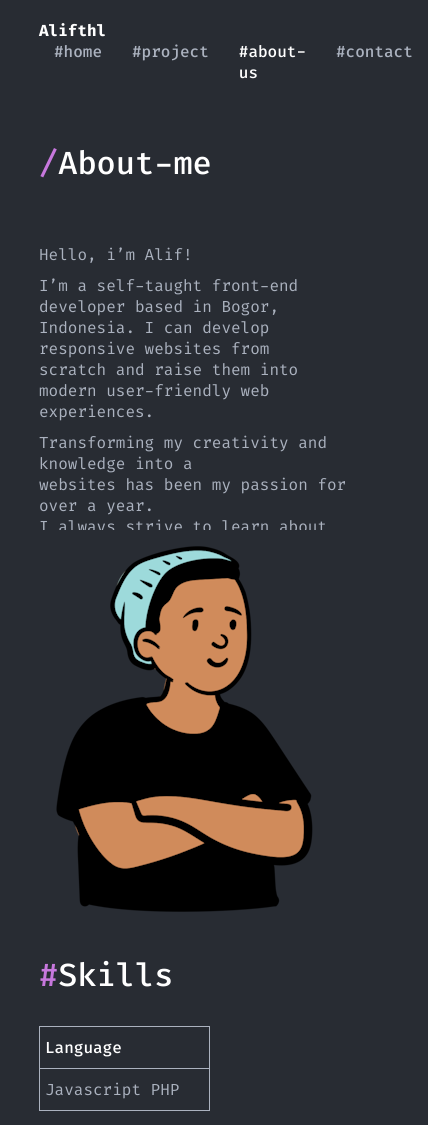
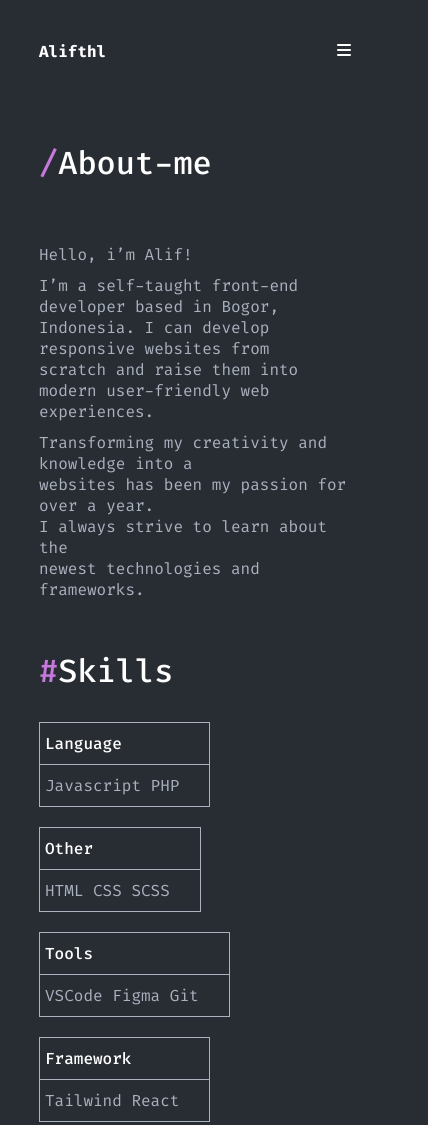
Before and after one commit to Alifthl/alifthl.github.io, a plain HTML site: page about-me.html in a window 390 px wide. Shown: the top 1125 px of the page, 428 px wide, since content can reach past the window. Drawn offline with Linux system fonts and the light colour scheme.

Commit message:
fix about

```diff
--- a/about-me.html
+++ b/about-me.html
@@ -3,6 +3,10 @@
   <head>
     <meta charset="UTF-8" />
     <meta name="viewport" content="width=device-width, initial-scale=1.0" />
+    <script
+      src="https://kit.fontawesome.com/59caf9dd61.js"
+      crossorigin="anonymous"
+    ></script>
     <link rel="stylesheet" href="assets/css/about-me.css" />
     <title>Alifthl - Portfolio</title>
   </head>
@@ -10,11 +14,14 @@
     <nav>
       <h1>Alifthl</h1>
       <ul>
-        <li><a href="index.html">#home</a></li>
-        <li><a href="project.html">#project</a></li>
+        <li><a href="">#home</a></li>
+        <li><a href="">#project</a></li>
         <li><a href="about-me.html" class="active">#about-us</a></li>
-        <li><a href="contact.html">#contact</a></li>
+        <li><a href="">#contact</a></li>
       </ul>
+      <div class="icon">
+        <a href="#"><i class="fa-solid fa-bars"></i></a>
+      </div>
     </nav>
     <center>
       <section class="about-me">
@@ -98,5 +105,6 @@
         <p class="copyright">© Copyright 2022. Made by Alifthl</p>
       </center>
     </footer>
+    <script src="assets/script/script.js"></script>
   </body>
 </html>
--- a/assets/css/about-me.css
+++ b/assets/css/about-me.css
@@ -10,6 +10,9 @@
 * {
   margin: 0;
   padding: 0;
+}
+
+body {
   background-color: var(--bg);
 }
 
@@ -50,6 +53,15 @@ nav ul li a {
   font-family: var(--font);
   color: var(--gray);
   font-weight: 500;
+}
+
+.icon {
+  display: none;
+}
+
+.icon a {
+  text-decoration: none;
+  color: var(--white);
 }
 
 .active {
@@ -165,6 +177,7 @@ footer .content {
   padding-top: 30px;
   display: flex;
   justify-content: space-between;
+  flex-wrap: wrap;
 }
 
 footer .content p {
@@ -172,6 +185,7 @@ footer .content p {
   font-family: var(--font);
   color: var(--white);
   font-weight: 400;
+  line-height: 30px;
 }
 
 footer .content p .title {
@@ -199,3 +213,40 @@ footer .copyright {
   color: var(--gray);
   font-weight: 400;
 }
+
+@media only screen and (max-width: 576px) {
+  nav h1 {
+    z-index: 100;
+  }
+  nav ul {
+    position: absolute;
+    flex-direction: column;
+    right: 0;
+    top: 20px;
+    gap: 20px;
+    height: 100vh;
+    width: 100%;
+    z-index: 1;
+    align-items: center;
+    justify-content: space-around;
+    transform: translateY(-100%);
+    background-color: var(--bg);
+    transition: all 0.5s;
+  }
+
+  nav ul.slider {
+    transform: translateY(0);
+  }
+
+  .icon {
+    display: block;
+    z-index: 100;
+  }
+
+  .main-about .image {
+    display: none;
+  }
+  .skill {
+    margin-top: 50px;
+  }
+}
--- /dev/null
+++ b/assets/css/project.css
@@ -0,0 +1,69 @@
+@import url("https://fonts.googleapis.com/css2?family=Fira+Code:wght@400;500;600;700&display=swap");
+:root {
+  --primary: #c778dd;
+  --bg: #282c33;
+  --gray: #abb2bf;
+  --white: #ffffff;
+  --font: "Fira Code", monospace;
+}
+
+* {
+  margin: 0;
+  padding: 0;
+}
+
+body {
+  background-color: var(--bg);
+}
+
+span {
+  color: var(--primary);
+}
+
+nav {
+  width: 80%;
+  height: 62px;
+  margin: 0 auto;
+  padding: 20px 0 10px 0;
+  display: flex;
+  flex-wrap: wrap;
+  justify-content: space-between;
+  align-items: center;
+}
+
+nav h1 {
+  font-size: 16px;
+  font-family: var(--font);
+  color: var(--white);
+  font-weight: 700;
+}
+
+nav ul {
+  display: flex;
+}
+
+nav ul li {
+  padding: 0 15px;
+  list-style: none;
+}
+
+nav ul li a {
+  text-decoration: none;
+  font-size: 16px;
+  font-family: var(--font);
+  color: var(--gray);
+  font-weight: 500;
+}
+
+.icon {
+  display: none;
+}
+
+.icon a {
+  text-decoration: none;
+  color: var(--white);
+}
+
+.active {
+  color: var(--white);
+}
```
Also changed, not shown: assets/css/style.css (+10 -1 lines), index.html (+1 -0 lines).
